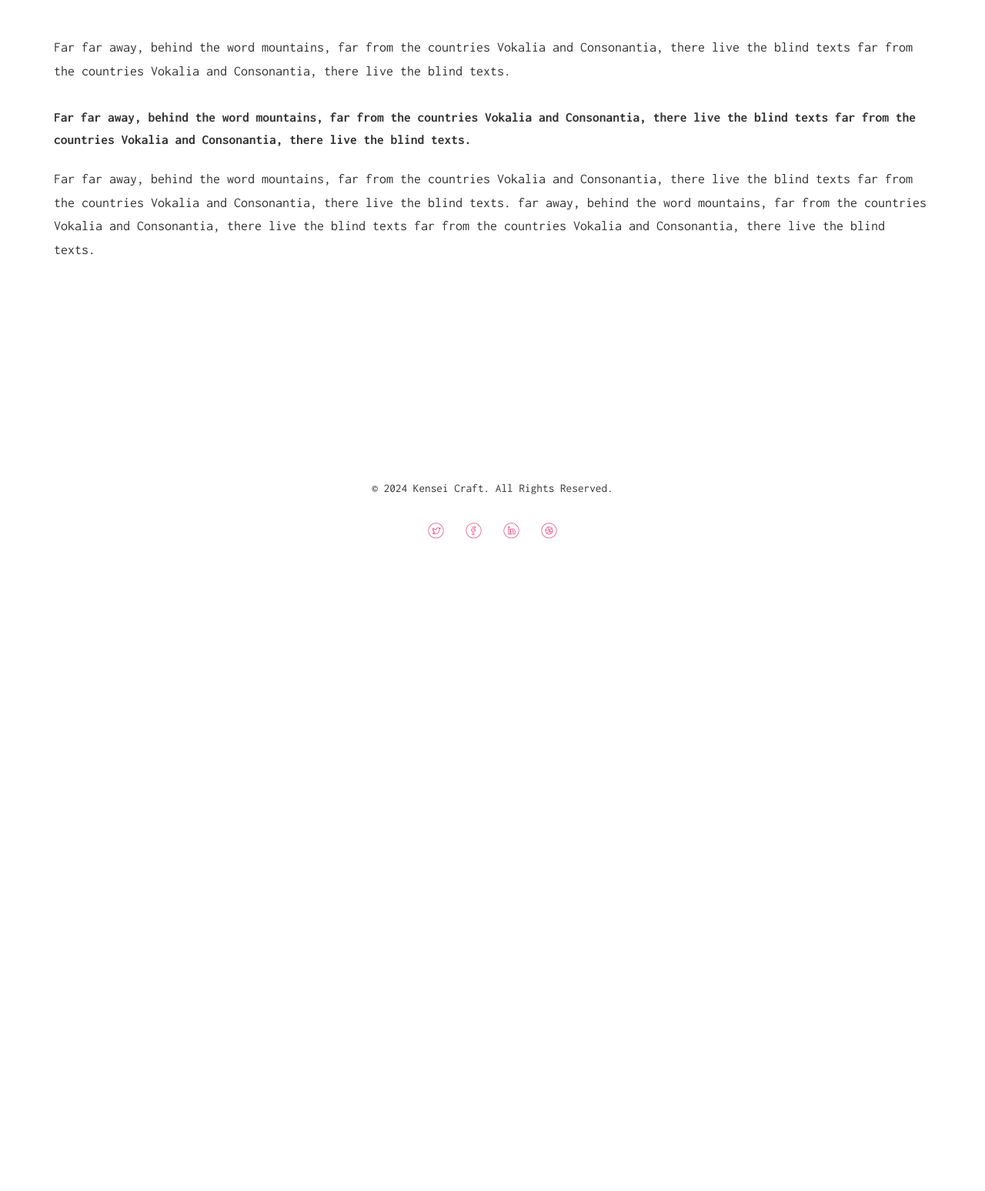
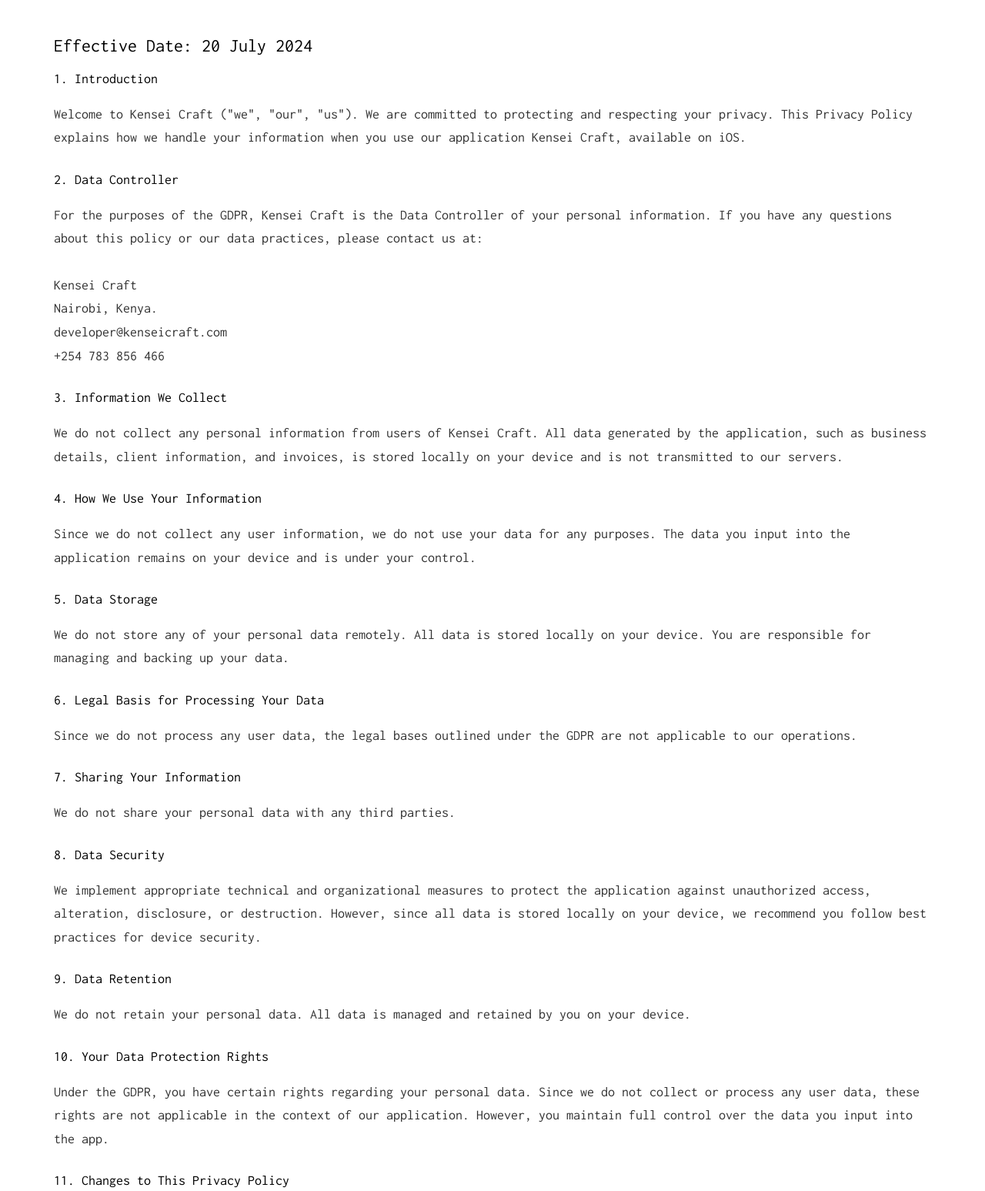
Before and after one commit to kelvinkioko/kenseicraft, a plain HTML site: page privacyPolicy.html in a window 1280 px wide. Shown: the part 360-1907 px from the top of the page at 77% size. Before the commit the page ends 1224 px from the top, so only its background shows below. Drawn offline with Linux system fonts and the light colour scheme; files whose address does not match are found by name.

Commit message:
Update privacy policy

```diff
--- a/privacyPolicy.html
+++ b/privacyPolicy.html
@@ -5,9 +5,9 @@
 	<meta http-equiv="X-UA-Compatible" content="IE=edge">
 	<title>Kensei Craft | Privacy Policy</title>
 	<meta name="viewport" content="width=device-width, initial-scale=1">
-	<meta name="description" content="Free HTML5 Website Template by freehtml5.co" />
-	<meta name="keywords" content="free website templates, free html5, free template, free bootstrap, free website template, html5, css3, mobile first, responsive" />
-	<meta name="author" content="freehtml5.co" />
+	<meta name="description" content="Privacy Policy for Kensei Craft iOS Application" />
+	<meta name="keywords" content="privacy policy, Kensei Craft, iOS app, invoice maker" />
+	<meta name="author" content="Kensei Craft" />
 
 	<!-- <link href="https://fonts.googleapis.com/css?family=Work+Sans:300,400,500,700,800" rel="stylesheet">	 -->
 	<link href="https://fonts.googleapis.com/css?family=Inconsolata:400,700" rel="stylesheet">
@@ -66,11 +66,55 @@
 			</div>
 			<div class="row">
 				<div class="col-md-12 animate-box">
-					<p>Far far away, behind the word mountains, far from the countries Vokalia and Consonantia, there live the blind texts far from the countries Vokalia and Consonantia, there live the blind texts. </p>
-					<blockquote>
-						<p>Far far away, behind the word mountains, far from the countries Vokalia and Consonantia, there live the blind texts far from the countries Vokalia and Consonantia, there live the blind texts. </p>
-					</blockquote>
-					<p>Far far away, behind the word mountains, far from the countries Vokalia and Consonantia, there live the blind texts far from the countries Vokalia and Consonantia, there live the blind texts. far away, behind the word mountains, far from the countries Vokalia and Consonantia, there live the blind texts far from the countries Vokalia and Consonantia, there live the blind texts. </p>
+					<h3>Effective Date: 20 July 2024</h3>
+
+					<h4>1. Introduction</h4>
+					<p>Welcome to Kensei Craft ("we", "our", "us"). We are committed to protecting and respecting your privacy. This Privacy Policy explains how we handle your information when you use our application Kensei Craft, available on iOS.</p>
+
+					<h4>2. Data Controller</h4>
+					<p>For the purposes of the GDPR, Kensei Craft is the Data Controller of your personal information. If you have any questions about this policy or our data practices, please contact us at:</p>
+					<p>
+						Kensei Craft<br>
+						Nairobi, Kenya.<br>
+						developer@kenseicraft.com<br>
+						+254 783 856 466
+					</p>
+
+					<h4>3. Information We Collect</h4>
+					<p>We do not collect any personal information from users of Kensei Craft. All data generated by the application, such as business details, client information, and invoices, is stored locally on your device and is not transmitted to our servers.</p>
+
+					<h4>4. How We Use Your Information</h4>
+					<p>Since we do not collect any user information, we do not use your data for any purposes. The data you input into the application remains on your device and is under your control.</p>
+
+					<h4>5. Data Storage</h4>
+					<p>We do not store any of your personal data remotely. All data is stored locally on your device. You are responsible for managing and backing up your data.</p>
+
+					<h4>6. Legal Basis for Processing Your Data</h4>
+					<p>Since we do not process any user data, the legal bases outlined under the GDPR are not applicable to our operations.</p>
+
+					<h4>7. Sharing Your Information</h4>
+					<p>We do not share your personal data with any third parties.</p>
+
+					<h4>8. Data Security</h4>
+					<p>We implement appropriate technical and organizational measures to protect the application against unauthorized access, alteration, disclosure, or destruction. However, since all data is stored locally on your device, we recommend you follow best practices for device security.</p>
+
+					<h4>9. Data Retention</h4>
+					<p>We do not retain your personal data. All data is managed and retained by you on your device.</p>
+
+					<h4>10. Your Data Protection Rights</h4>
+					<p>Under the GDPR, you have certain rights regarding your personal data. Since we do not collect or process any user data, these rights are not applicable in the context of our application. However, you maintain full control over the data you input into the app.</p>
+
+					<h4>11. Changes to This Privacy Policy</h4>
+					<p>We may update our Privacy Policy from time to time. We will notify you of any changes by posting the new Privacy Policy on this page and updating the "Effective Date" at the top of this Privacy Policy. You are advised to review this Privacy Policy periodically for any changes.</p>
+
+					<h4>12. Contact Us</h4>
+					<p>If you have any questions about this Privacy Policy, please contact us:</p>
+					<p>
+						Kensei Craft<br>
+						Nairobi, Kenya.<br>
+						developer@kenseicraft.com<br>
+						+254 783 856 466
+					</p>
 				</div>
 			</div>
 		</div>
```
